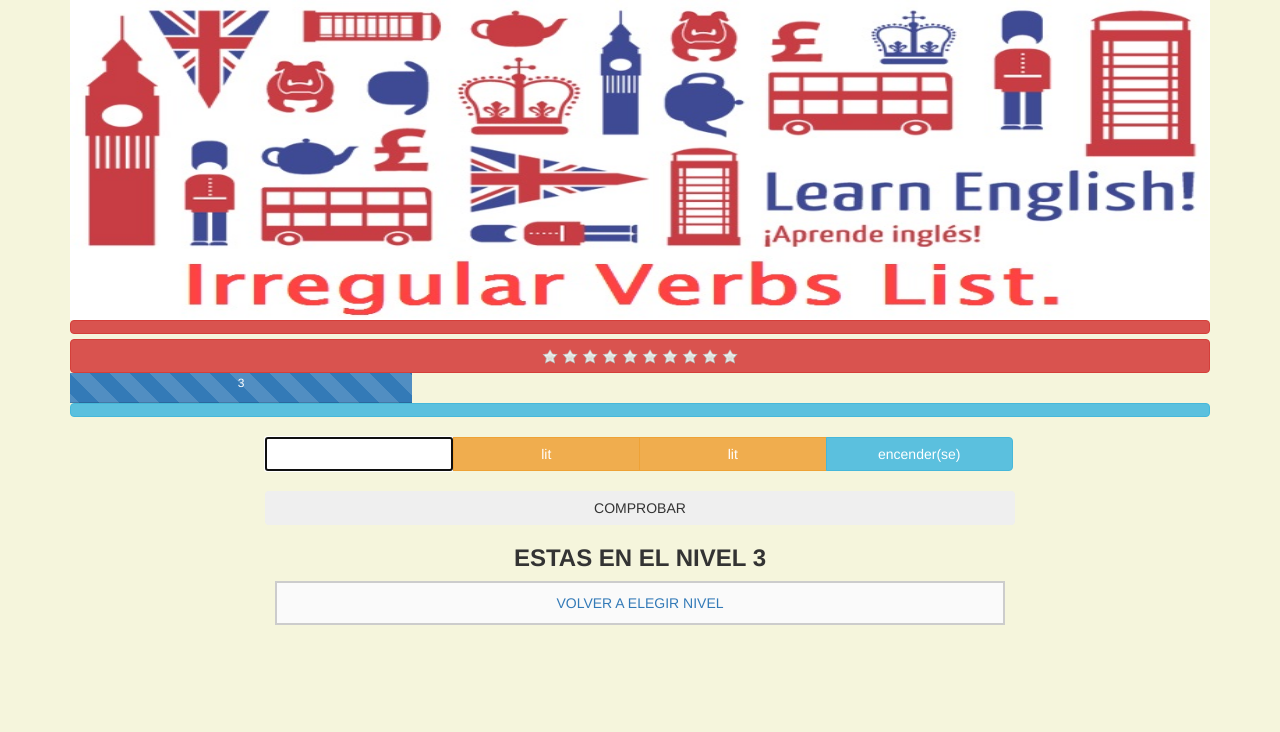
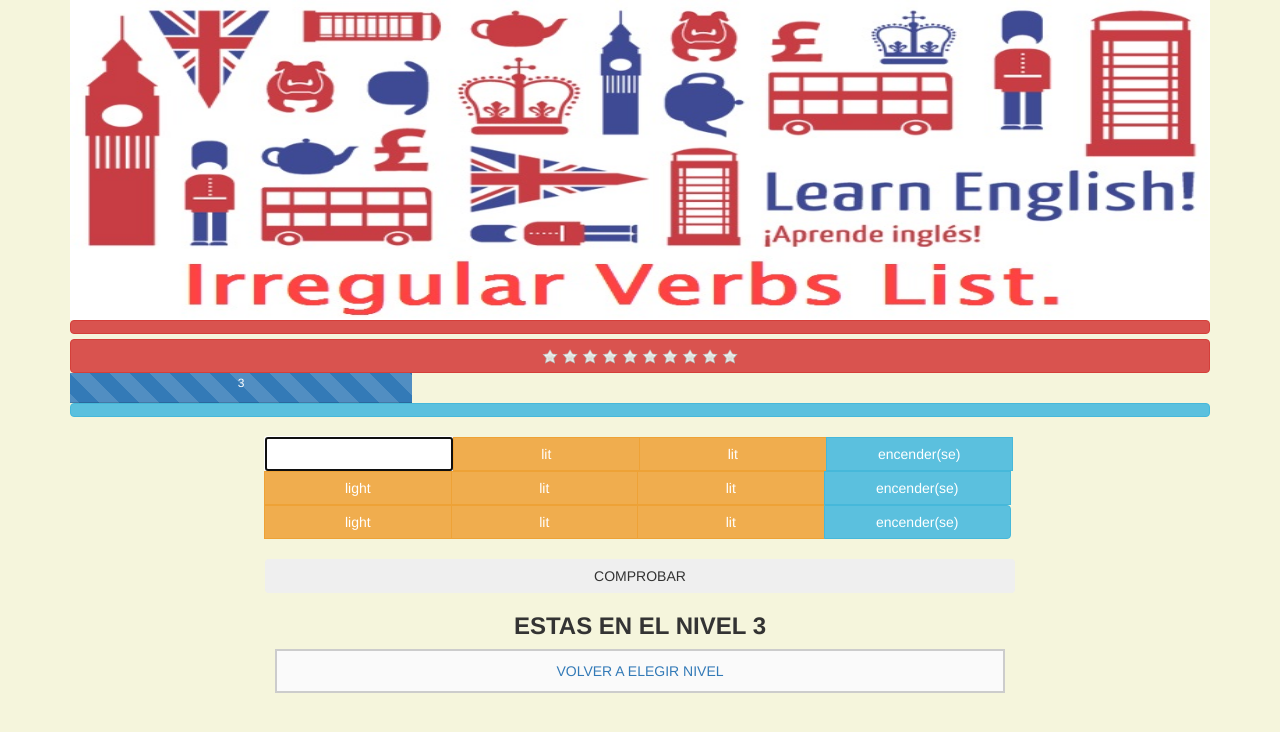
Before and after one commit to izuz/verbos, a website: page public_html/nivel3.html in a window 1280 px wide. Drawn offline with Linux system fonts and the light colour scheme.

Commit message:
niveles modificados, hay que ocultar un verbo y ver si funciona el comprobar

```diff
--- a/public_html/nivel3.html
+++ b/public_html/nivel3.html
@@ -154,6 +154,16 @@
                 $('#botones').append('<button id="boton3" class="btn btn-warning" style="width:25%;">' + verbos[siguiente][2] + ' </button> ');
                 $('#botones').append('<button id="boton4" class="btn btn-info " style="width:25%;">' + verbos[siguiente][3] + ' </button> ');
 
+                $('#botones').append('<button id="boton5" class="btn btn-warning" style="width:25%;">' + verbos[siguiente][0] + ' </button> ');
+                $('#botones').append('<button id="boton6" class="btn btn-warning" style="width:25%;">' + verbos[siguiente][1] + ' </button> ');
+                $('#botones').append('<button id="boton7" class="btn btn-warning" style="width:25%;">' + verbos[siguiente][2] + ' </button> ');
+                $('#botones').append('<button id="boton8" class="btn btn-info " style="width:25%;">' + verbos[siguiente][3] + ' </button> ');
+
+                $('#botones').append('<button id="boton9" class="btn btn-warning" style="width:25%;">' + verbos[siguiente][0] + ' </button> ');
+                $('#botones').append('<button id="boton10" class="btn btn-warning" style="width:25%;">' + verbos[siguiente][1] + ' </button> ');
+                $('#botones').append('<button id="boton11" class="btn btn-warning" style="width:25%;">' + verbos[siguiente][2] + ' </button> ');
+                $('#botones').append('<button id="boton12" class="btn btn-info " style="width:25%;">' + verbos[siguiente][3] + ' </button> ');
+
                 $('#boton' + numeroCaja).replaceWith('<input id="caja" class="input-small text-center" style="float:left; height: 34px; width:25%;">');
 
                 $('#comprobar').append('<button id="comprueba" class="btn  btn-block" > COMPROBAR </button> ');
```
Also changed, not shown: public_html/nivel2.html (+8 -0 lines), 1 other file.
